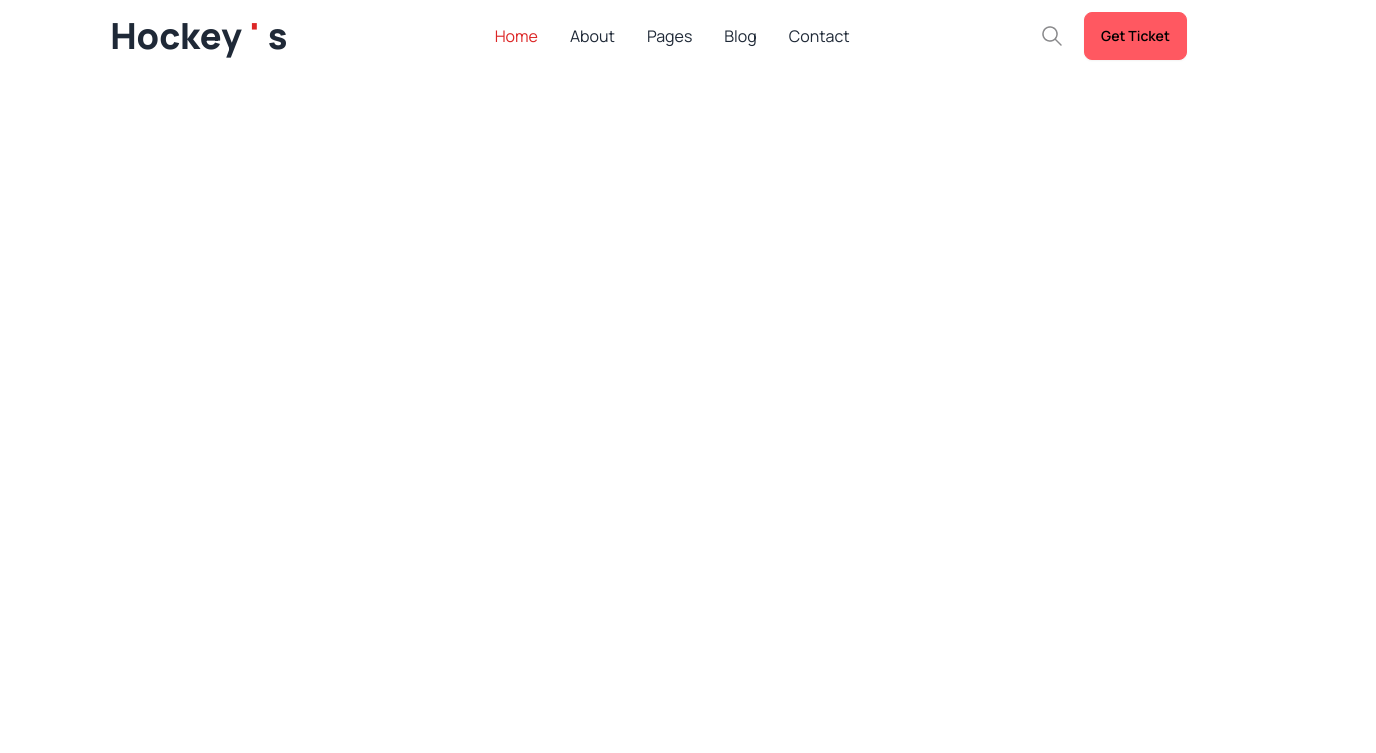
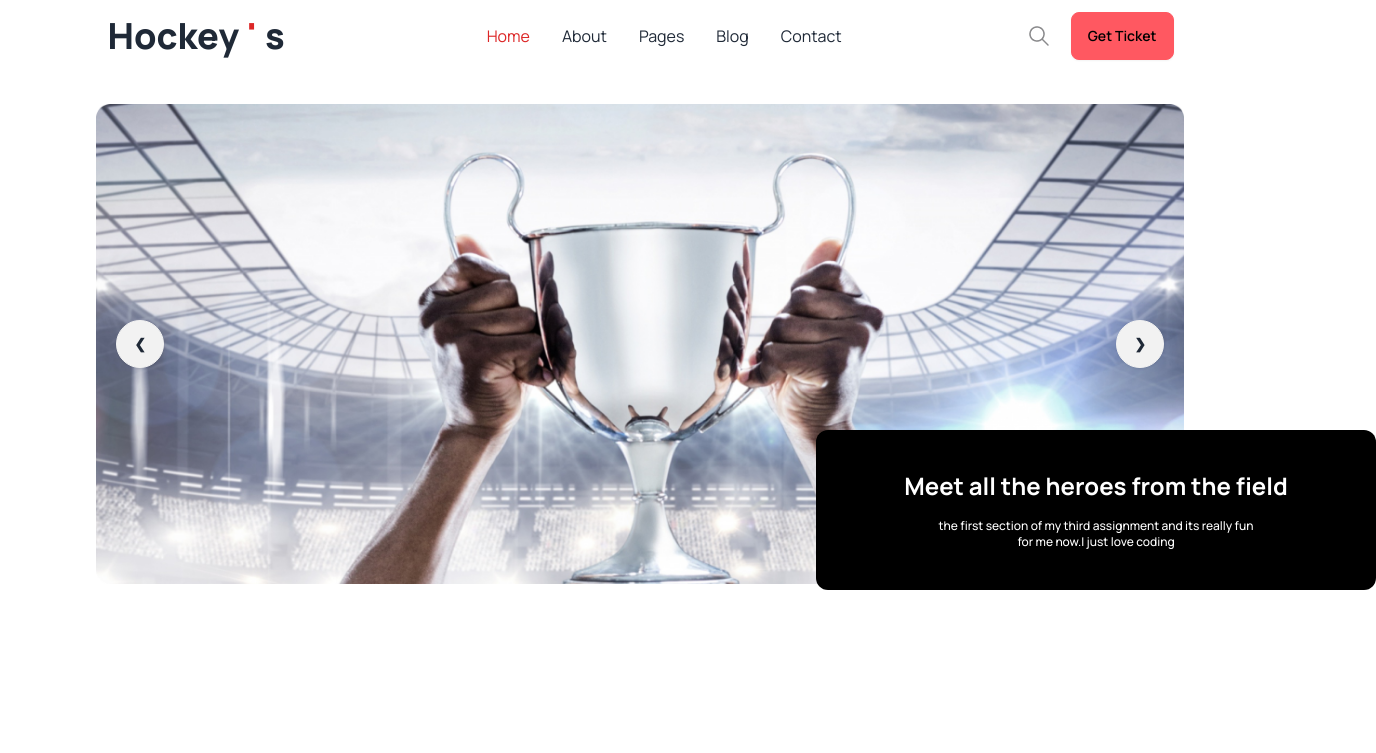
Before and after one commit to krrakib/third-assignment, a plain HTML site: page index.html in a window 1280 px wide. Shown: the whole page, 1376 px wide, since content can reach past the window. Drawn offline with nearby package versions, Linux system fonts and the light colour scheme.

Commit message:
completed header section

```diff
--- a/index.html
+++ b/index.html
@@ -55,12 +55,36 @@
                         <li><a>Contact</a></li>
                     </ul>
                 </div>
-                <div class="gap-5">
+                <div class="gap-5 pr-4">
                     <img class="hidden lg:block" src="Images/Frame (4).png" alt="">
                     <a class="btn btn-error">Get Ticket</a>
                 </div>
             </div>
         </nav>
+        <!-- carousel section -->
+        <div class="container mx-auto lg:px-24 px-8 pt-8">
+            <div class="carousel w-full h-[60vh]">
+                <div id="slide1" class="carousel-item relative w-full">
+                  <img src="/Images/1.png" class="w-full" />
+                  <div class="absolute flex justify-between transform -translate-y-1/2 left-5 right-5 top-1/2">
+                    <a href="#slide2" class="btn btn-circle">❮</a>
+                    <a href="#slide2" class="btn btn-circle">❯</a>
+                  </div>
+                </div>
+                <div id="slide2" class="carousel-item relative w-full">
+                  <img src="/Images/2.png" class="w-full" />
+                  <div class="absolute flex justify-between transform -translate-y-1/2 left-5 right-5 top-1/2">
+                    <a href="#slide1" class="btn btn-circle">❮</a>
+                    <a href="#slide1" class="btn btn-circle">❯</a>
+                  </div>
+                </div>
+              </div>
+              <div class="h-[20vh] w-[70vh] bg-black -translate-y-40 translate-x-[90vh] rounded-xl flex flex-col justify-center items-center gap-4">
+                <h2 class="font-bold text-center text-2xl text-white">Meet all the heroes from the field</h2>
+                <p class="font-medium text-center text-xs text-white">the first section of my third assignment and its really fun <br>
+                    for me now.I just love coding</p>
+              </div>
+        </div>
 
     </header>
 
```
